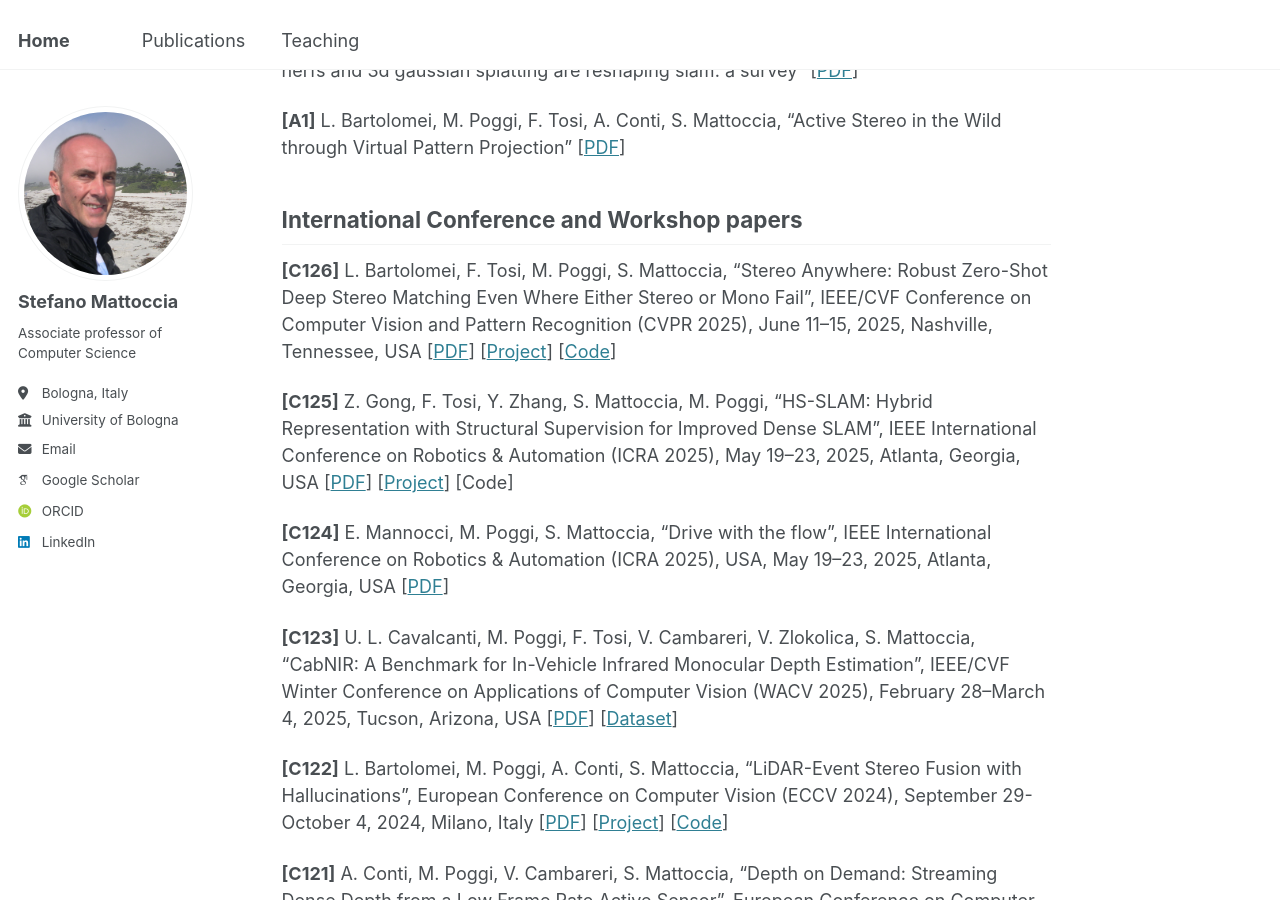
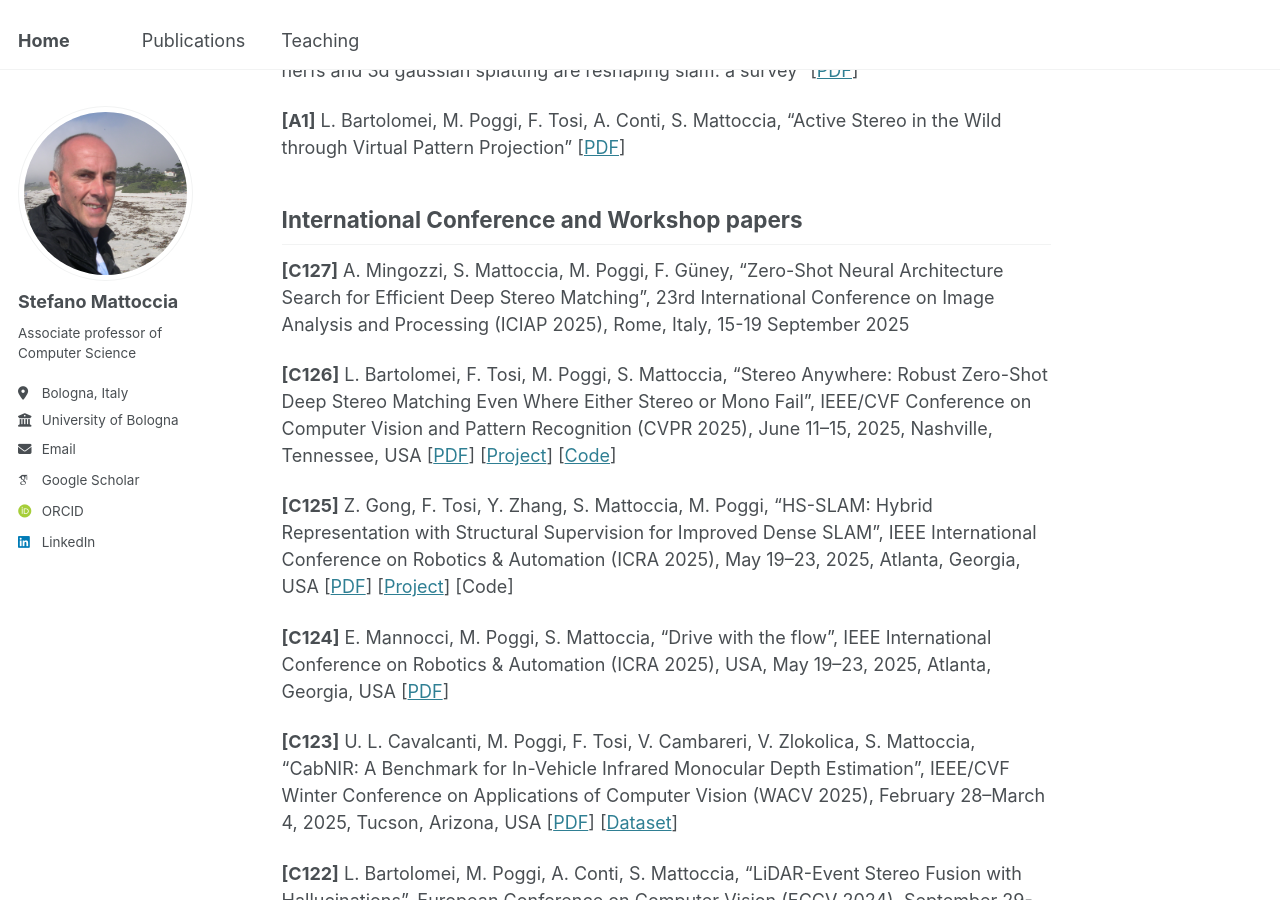
Before and after one commit to stefanomattoccia/stefanomattoccia.github.io, a Jekyll site: the page built from _pages/publications.md, in a window 1280 px wide and 900 px high, scrolled down 4164 px. Built offline with Jekyll 4.4.1, drawn with Linux system fonts in a browser that asks for light colours; some web fonts are replaced.

Commit message:
Update publications.md

```diff
--- a/_pages/publications.md
+++ b/_pages/publications.md
@@ -93,6 +93,8 @@ Arxiv papers
 
 International Conference and Workshop papers
 ------
+
+**[C127]** A. Mingozzi, S. Mattoccia, M. Poggi, F. Güney, “Zero-Shot Neural Architecture Search for Efficient Deep Stereo Matching”, 23rd International Conference on Image Analysis and Processing (ICIAP 2025), Rome, Italy, 15-19 September 2025
 
 **[C126]** L. Bartolomei, F. Tosi, M. Poggi, S. Mattoccia, “Stereo Anywhere: Robust Zero-Shot Deep Stereo Matching Even Where Either Stereo or Mono Fail”, IEEE/CVF Conference on Computer Vision and Pattern Recognition (CVPR 2025), June 11–15, 2025, Nashville, Tennessee, USA [[PDF](https://arxiv.org/pdf/2412.04472)] [[Project](https://stereoanywhere.github.io/)] [[Code](https://github.com/bartn8/stereoanywhere/)]
 
```
